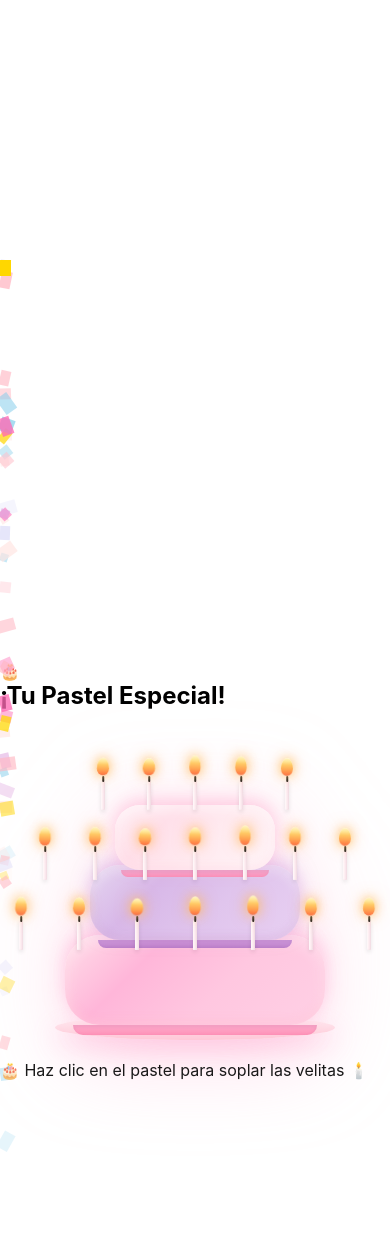
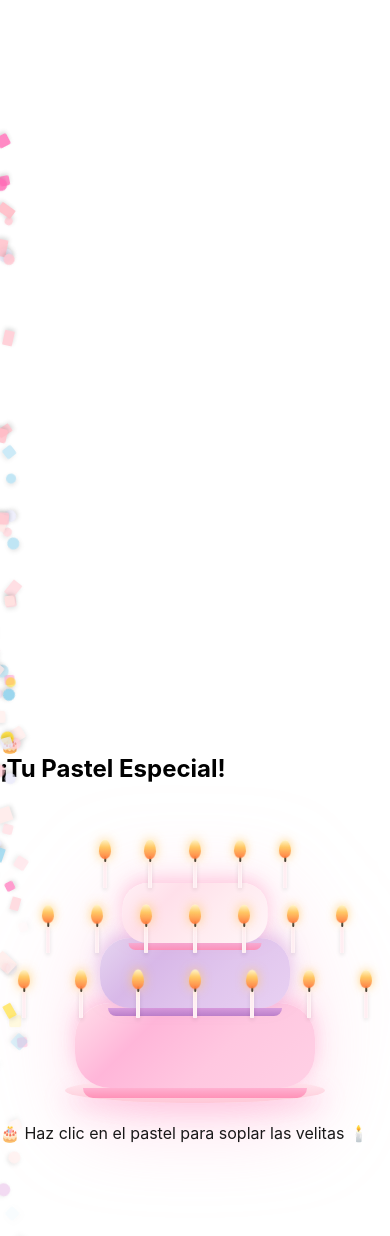
Before and after one commit to Fenix2696/Cumple19, a React (Create React App) app: page / in a window 390 px wide. Shown: the top 1236 px of the page. Built offline with nearby package versions, Linux system fonts and the light colour scheme; the HTML template or start-up script is replaced by a standard one.

Commit message:
Fix mobile layout for cake, candles and confetti

```diff
--- a/src/components/Confetti.jsx
+++ b/src/components/Confetti.jsx
@@ -5,7 +5,7 @@ function Confetti() {
   const [pieces, setPieces] = useState([]);
 
   useEffect(() => {
-    const confettiPieces = Array.from({ length: 50 }, (_, i) => ({
+    const confettiPieces = Array.from({ length: 60 }, (_, i) => ({
       id: i,
       left: Math.random() * 100,
       delay: Math.random() * 3,
@@ -23,6 +23,7 @@ function Confetti() {
         "#87CEEB",
       ][Math.floor(Math.random() * 8)],
       rotation: Math.random() * 360,
+      swing: (Math.random() - 0.5) * 50,
     }));
 
     setPieces(confettiPieces);
@@ -55,6 +56,7 @@ function Confetti() {
             transform: `rotate(${piece.rotation}deg)`,
             width: `${piece.size}px`,
             height: piece.shape === 2 ? `${piece.size * 1.5}px` : `${piece.size}px`,
+            '--swing': `${piece.swing}px`,
           }}
         />
       ))}
--- a/src/styles/cake.css
+++ b/src/styles/cake.css
@@ -1,7 +1,4 @@
-/* ================================================ */
-/*            CONTENEDOR PRINCIPAL                  */
-/* ================================================ */
-
+/* CONTENEDOR PRINCIPAL */
 .cake-3d-container {
   position: relative;
   width: 100%;
@@ -13,14 +10,7 @@
   filter: drop-shadow(0 20px 40px rgba(255, 160, 200, 0.3));
 }
 
-.cake-3d-container:hover {
-  transform: scale(1.03) translateY(-5px);
-}
-
-/* ================================================ */
-/*                    PLATO MEJORADO                */
-/* ================================================ */
-
+/* PLATO */
 .cake-plate {
   position: absolute;
   bottom: 20px;
@@ -28,24 +18,9 @@
   transform: translateX(-50%);
   width: 440px;
   height: 25px;
-  background: linear-gradient(180deg,
-    #FFF5F8 0%,
-    #FFE4EC 30%,
-    #FFD4E0 70%,
-    #FFC8D8 100%
-  );
+  background: linear-gradient(180deg, #FFF5F8 0%, #FFE4EC 30%, #FFD4E0 70%, #FFC8D8 100%);
   border-radius: 50%;
-  box-shadow:
-    0 10px 25px rgba(255, 150, 200, 0.4),
-    0 5px 15px rgba(255, 180, 210, 0.3),
-    inset 0 -3px 8px rgba(255, 200, 220, 0.5),
-    inset 0 3px 10px rgba(255, 255, 255, 0.7);
-  animation: plateGlow 3s ease-in-out infinite;
-}
-
-@keyframes plateGlow {
-  0%, 100% { box-shadow: 0 10px 25px rgba(255, 150, 200, 0.4); }
-  50% { box-shadow: 0 10px 35px rgba(255, 150, 200, 0.6); }
+  box-shadow: 0 10px 25px rgba(255, 150, 200, 0.4);
 }
 
 .plate-shine {
@@ -54,27 +29,18 @@
   left: 20%;
   width: 60%;
   height: 8px;
-  background: linear-gradient(90deg,
-    transparent,
-    rgba(255, 255, 255, 0.6),
-    transparent
-  );
+  background: linear-gradient(90deg, transparent, rgba(255, 255, 255, 0.6), transparent);
   border-radius: 50%;
   filter: blur(3px);
 }
 
-/* ================================================ */
-/*               CAPAS DEL PASTEL MEJORADAS         */
-/* ================================================ */
-
+/* CAPAS DEL PASTEL */
 .cake-layer {
   position: absolute;
   left: 50%;
   transform: translateX(-50%);
-  transition: transform 0.3s ease;
 }
 
-/* CAPA 1 - BASE */
 .cake-layer-1 {
   bottom: 45px;
   width: 400px;
@@ -83,23 +49,11 @@
 
 .cake-layer-1 .cake-layer-top {
   position: absolute;
-  top: 0;
-  left: 0;
   width: 100%;
   height: 100%;
-  background: linear-gradient(135deg,
-    #FFDEE9 0%,
-    #FFB6D9 30%,
-    #FFC7E0 60%,
-    #FFD0E5 100%
-  );
+  background: linear-gradient(135deg, #FFDEE9 0%, #FFB6D9 30%, #FFC7E0 60%, #FFD0E5 100%);
   border-radius: 35px;
-  box-shadow:
-    0 -6px 20px rgba(255, 150, 200, 0.5),
-    inset 0 6px 15px rgba(255, 255, 255, 0.4),
-    inset 0 -4px 10px rgba(255, 180, 200, 0.3);
-  position: relative;
-  overflow: hidden;
+  box-shadow: 0 -6px 20px rgba(255, 150, 200, 0.5);
 }
 
 .cake-layer-1 .cake-layer-side {
@@ -108,15 +62,10 @@
   left: 8px;
   right: 8px;
   height: 10px;
-  background: linear-gradient(180deg,
-    rgba(255, 160, 200, 0.7),
-    rgba(255, 140, 180, 0.9)
-  );
+  background: linear-gradient(180deg, rgba(255, 160, 200, 0.7), rgba(255, 140, 180, 0.9));
   border-radius: 0 0 35px 35px;
-  box-shadow: inset 0 2px 4px rgba(200, 100, 150, 0.3);
 }
 
-/* CAPA 2 - MEDIO */
 .cake-layer-2 {
   bottom: 170px;
   width: 320px;
@@ -124,21 +73,12 @@
 }
 
 .cake-layer-2 .layer-2-top {
-  background: linear-gradient(135deg,
-    #E5D5F0 0%,
-    #D8B8E8 30%,
-    #E0C5ED 60%,
-    #E8D0F2 100%
-  );
+  background: linear-gradient(135deg, #E5D5F0 0%, #D8B8E8 30%, #E0C5ED 60%, #E8D0F2 100%);
   border-radius: 30px;
   position: absolute;
   width: 100%;
   height: 100%;
-  box-shadow:
-    0 -5px 18px rgba(200, 140, 220, 0.5),
-    inset 0 5px 12px rgba(255, 255, 255, 0.4),
-    inset 0 -3px 8px rgba(200, 140, 200, 0.3);
-  overflow: hidden;
+  box-shadow: 0 -5px 18px rgba(200, 140, 220, 0.5);
 }
 
 .cake-layer-2 .layer-2-side {
@@ -147,15 +87,10 @@
   left: 8px;
   right: 8px;
   height: 8px;
-  background: linear-gradient(180deg,
-    rgba(200, 140, 220, 0.7),
-    rgba(180, 120, 200, 0.9)
-  );
+  background: linear-gradient(180deg, rgba(200, 140, 220, 0.7), rgba(180, 120, 200, 0.9));
   border-radius: 0 0 30px 30px;
-  box-shadow: inset 0 2px 4px rgba(150, 100, 180, 0.3);
 }
 
-/* CAPA 3 - SUPERIOR */
 .cake-layer-3 {
   bottom: 275px;
   width: 240px;
@@ -163,21 +98,12 @@
 }
 
 .cake-layer-3 .layer-3-top {
-  background: linear-gradient(135deg,
-    #FFF0F5 0%,
-    #FFE0EA 30%,
-    #FFEBF0 60%,
-    #FFF5F8 100%
-  );
+  background: linear-gradient(135deg, #FFF0F5 0%, #FFE0EA 30%, #FFEBF0 60%, #FFF5F8 100%);
   border-radius: 25px;
   position: absolute;
   width: 100%;
   height: 100%;
-  box-shadow:
-    0 -5px 18px rgba(255, 160, 200, 0.5),
-    inset 0 5px 12px rgba(255, 255, 255, 0.5),
-    inset 0 -3px 8px rgba(255, 200, 220, 0.3);
-  overflow: hidden;
+  box-shadow: 0 -5px 18px rgba(255, 160, 200, 0.5);
 }
 
 .cake-layer-3 .layer-3-side {
@@ -186,18 +112,11 @@
   left: 6px;
   right: 6px;
   height: 7px;
-  background: linear-gradient(180deg,
-    rgba(255, 160, 200, 0.7),
-    rgba(255, 140, 180, 0.9)
-  );
+  background: linear-gradient(180deg, rgba(255, 160, 200, 0.7), rgba(255, 140, 180, 0.9));
   border-radius: 0 0 25px 25px;
-  box-shadow: inset 0 2px 4px rgba(200, 120, 160, 0.3);
 }
 
-/* ================================================ */
-/*              VELAS MEJORADAS                     */
-/* ================================================ */
-
+/* VELAS */
 .candles-container {
   position: absolute;
   left: 50%;
@@ -206,20 +125,17 @@
   display: flex;
   justify-content: center;
   align-items: flex-end;
-  z-index: 100;
+  z-index: 10;
 }
 
-/* Velas en la capa superior */
 .candles-top {
   bottom: 360px;
 }
 
-/* Velas en la capa media */
 .candles-middle {
   bottom: 265px;
 }
 
-/* Velas en la capa inferior */
 .candles-bottom {
   bottom: 160px;
 }
@@ -229,23 +145,13 @@
   margin: 0 3px;
 }
 
-/* Palo de vela mejorado */
 .candle-stick-improved {
   position: relative;
   width: 6px;
   height: 40px;
-  background: linear-gradient(90deg,
-    #FFF5F7 0%,
-    #FFECF1 25%,
-    #FFF0F3 50%,
-    #FFECF1 75%,
-    #FFF5F7 100%
-  );
+  background: linear-gradient(90deg, #FFF5F7 0%, #FFECF1 50%, #FFF5F7 100%);
   border-radius: 5px 5px 2px 2px;
-  box-shadow:
-    0 2px 4px rgba(0, 0, 0, 0.1),
-    inset -1px 0 2px rgba(200, 160, 180, 0.3),
-    inset 1px 0 2px rgba(255, 255, 255, 0.7);
+  box-shadow: 0 2px 4px rgba(0, 0, 0, 0.1);
 }
 
 .candle-wick {
@@ -255,14 +161,11 @@
   transform: translateX(-50%);
   width: 1.5px;
   height: 6px;
-  background: linear-gradient(180deg, #2C2C2C, #1A1A1A);
+  background: #2C2C2C;
   border-radius: 1px;
 }
 
-/* ================================================ */
-/*              LLAMA MEJORADA                      */
-/* ================================================ */
-
+/* LLAMA */
 .flame-container-improved {
   position: absolute;
   top: -35px;
@@ -270,22 +173,12 @@
   transform: translateX(-50%);
   width: 24px;
   height: 36px;
-  animation: flameMovementImproved 1s ease-in-out infinite;
+  animation: flameMove 1s ease-in-out infinite;
 }
 
-@keyframes flameMovementImproved {
-  0%, 100% {
-    transform: translateX(-50%) translateY(0) scaleY(1) scaleX(1);
-  }
-  25% {
-    transform: translateX(-50%) translateY(-2px) scaleY(1.1) scaleX(0.95);
-  }
-  50% {
-    transform: translateX(-50%) translateY(0) scaleY(0.95) scaleX(1.05);
-  }
-  75% {
-    transform: translateX(-50%) translateY(-1px) scaleY(1.05) scaleX(0.98);
-  }
+@keyframes flameMove {
+  0%, 100% { transform: translateX(-50%) scaleY(1); }
+  50% { transform: translateX(-50%) scaleY(1.1); }
 }
 
 .flame-improved {
@@ -297,43 +190,78 @@
   height: 24px;
   background: linear-gradient(180deg,
     rgba(255, 245, 200, 1) 0%,
-    rgba(255, 230, 150, 1) 20%,
     rgba(255, 200, 100, 1) 40%,
-    rgba(255, 160, 80, 1) 70%,
-    rgba(255, 120, 60, 0.95) 90%,
-    rgba(230, 100, 50, 0.8) 100%
+    rgba(255, 120, 60, 0.95) 100%
   );
   border-radius: 50% 50% 50% 50% / 60% 60% 40% 40%;
-  box-shadow:
-    0 0 10px rgba(255, 200, 100, 0.8),
-    0 0 16px rgba(255, 150, 70, 0.5);
-  animation: flameDanceImproved 0.6s ease-in-out infinite;
+  box-shadow: 0 0 10px rgba(255, 200, 100, 0.8);
+  animation: flameDance 0.6s ease-in-out infinite;
 }
 
-@keyframes flameDanceImproved {
-  0%, 100% {
-    transform: translateX(-50%) rotate(-3deg);
+@keyframes flameDance {
+  0%, 100% { transform: translateX(-50%) rotate(-3deg); }
+  50% { transform: translateX(-50%) rotate(3deg); }
+}
+
+/* HUMO */
+.smoke-trail {
+  position: absolute;
+  top: -15px;
+  left: 50%;
+  transform: translateX(-50%);
+  width: 50px;
+  height: 100px;
+  pointer-events: none;
+}
+
+.smoke-puff {
+  position: absolute;
+  left: 50%;
+  transform: translateX(-50%);
+  border-radius: 50%;
+  background: radial-gradient(circle, rgba(140, 140, 140, 0.5) 0%, transparent 100%);
+  animation: smokeRise 2s ease-out forwards;
+  opacity: 0;
+}
+
+.puff-1 {
+  width: 20px;
+  height: 20px;
+  top: 0;
+}
+
+.puff-2 {
+  width: 25px;
+  height: 25px;
+  top: 0;
+}
+
+@keyframes smokeRise {
+  0% {
+    opacity: 0;
+    transform: translateX(-50%) translateY(0) scale(0.5);
   }
-  50% {
-    transform: translateX(-50%) rotate(3deg);
+  20% {
+    opacity: 0.7;
+  }
+  100% {
+    opacity: 0;
+    transform: translateX(-50%) translateY(-80px) scale(1.5);
   }
 }
 
-/* ================================================ */
-/*           MENSAJE DE DESEO CUMPLIDO              */
-/* ================================================ */
-
+/* MENSAJE */
 .wish-granted {
   position: absolute;
-  top: -120px;
+  top: -100px;
   left: 50%;
   transform: translateX(-50%);
   text-align: center;
   animation: wishAppear 1s ease-out forwards;
-  animation-delay: 0.5s;
   opacity: 0;
   z-index: 50;
   white-space: nowrap;
+  width: max-content;
 }
 
 @keyframes wishAppear {
@@ -348,92 +276,69 @@
 }
 
 .wish-text {
-  font-size: 28px;
+  font-size: 24px;
   font-weight: bold;
-  background: linear-gradient(
-    135deg,
-    #FF69B4 0%,
-    #FF1493 25%,
-    #DA70D6 50%,
-    #FF69B4 75%,
-    #FF1493 100%
-  );
+  background: linear-gradient(135deg, #FF69B4 0%, #FF1493 50%, #DA70D6 100%);
   background-size: 200% 200%;
   -webkit-background-clip: text;
   background-clip: text;
   -webkit-text-fill-color: transparent;
   animation: gradientShift 3s ease infinite;
-  filter: drop-shadow(0 2px 4px rgba(255, 105, 180, 0.3));
 }
 
 @keyframes gradientShift {
-  0%, 100% {
-    background-position: 0% 50%;
-  }
-  50% {
-    background-position: 100% 50%;
-  }
+  0%, 100% { background-position: 0% 50%; }
+  50% { background-position: 100% 50%; }
 }
 
 .wish-stars {
-  margin-top: 8px;
-  font-size: 24px;
-  animation: starsGlow 1.5s ease-in-out infinite;
+  margin-top: 4px;
+  font-size: 20px;
 }
 
-@keyframes starsGlow {
-  0%, 100% {
-    opacity: 0.6;
-    transform: scale(1);
-  }
-  50% {
-    opacity: 1;
-    transform: scale(1.2);
-  }
-}
-
-/* ================================================ */
-/*           RESPONSIVE ADJUSTMENTS                 */
-/* ================================================ */
-
+/* RESPONSIVE */
 @media (max-width: 768px) {
   .cake-3d-container {
-    max-width: 400px;
-    height: 420px;
+    max-width: 350px;
+    height: 400px;
   }
 
   .cake-plate {
-    width: 360px;
+    width: 320px;
   }
 
   .cake-layer-1 {
-    width: 340px;
-    height: 110px;
-    bottom: 45px;
+    width: 300px;
+    height: 100px;
+    bottom: 40px;
   }
 
   .cake-layer-2 {
-    width: 270px;
-    height: 95px;
-    bottom: 150px;
+    width: 240px;
+    height: 85px;
+    bottom: 135px;
   }
 
   .cake-layer-3 {
-    width: 200px;
-    height: 80px;
-    bottom: 240px;
+    width: 180px;
+    height: 70px;
+    bottom: 215px;
   }
 
   .candles-top {
-    bottom: 315px;
+    bottom: 280px;
   }
 
   .candles-middle {
-    bottom: 230px;
+    bottom: 205px;
   }
 
   .candles-bottom {
-    bottom: 140px;
+    bottom: 125px;
+  }
+
+  .candle-wrapper {
+    margin: 0 2px;
   }
 
   .candle-stick-improved {
@@ -453,79 +358,6 @@
   }
 
   .wish-granted {
-    top: -100px;
-  }
-
-  .wish-text {
-    font-size: 20px;
-  }
-
-  .wish-stars {
-    font-size: 18px;
-  }
-}
-
-@media (max-width: 480px) {
-  .cake-3d-container {
-    max-width: 300px;
-    height: 350px;
-  }
-
-  .cake-plate {
-    width: 280px;
-  }
-
-  .cake-layer-1 {
-    width: 260px;
-    height: 90px;
-    bottom: 35px;
-  }
-
-  .cake-layer-2 {
-    width: 210px;
-    height: 75px;
-    bottom: 120px;
-  }
-
-  .cake-layer-3 {
-    width: 160px;
-    height: 65px;
-    bottom: 190px;
-  }
-
-  .candles-top {
-    bottom: 250px;
-  }
-
-  .candles-middle {
-    bottom: 180px;
-  }
-
-  .candles-bottom {
-    bottom: 110px;
-  }
-
-  .candle-wrapper {
-    margin: 0 2px;
-  }
-
-  .candle-stick-improved {
-    width: 4px;
-    height: 30px;
-  }
-
-  .flame-container-improved {
-    width: 18px;
-    height: 26px;
-    top: -28px;
-  }
-
-  .flame-improved {
-    width: 12px;
-    height: 18px;
-  }
-
-  .wish-granted {
     top: -80px;
   }
 
@@ -537,3 +369,76 @@
     font-size: 16px;
   }
 }
+
+@media (max-width: 480px) {
+  .cake-3d-container {
+    max-width: 280px;
+    height: 340px;
+  }
+
+  .cake-plate {
+    width: 260px;
+  }
+
+  .cake-layer-1 {
+    width: 240px;
+    height: 85px;
+    bottom: 35px;
+  }
+
+  .cake-layer-2 {
+    width: 190px;
+    height: 70px;
+    bottom: 115px;
+  }
+
+  .cake-layer-3 {
+    width: 145px;
+    height: 60px;
+    bottom: 180px;
+  }
+
+  .candles-top {
+    bottom: 235px;
+  }
+
+  .candles-middle {
+    bottom: 170px;
+  }
+
+  .candles-bottom {
+    bottom: 105px;
+  }
+
+  .candle-wrapper {
+    margin: 0 1.5px;
+  }
+
+  .candle-stick-improved {
+    width: 4px;
+    height: 28px;
+  }
+
+  .flame-container-improved {
+    width: 16px;
+    height: 24px;
+    top: -26px;
+  }
+
+  .flame-improved {
+    width: 12px;
+    height: 18px;
+  }
+
+  .wish-granted {
+    top: -70px;
+  }
+
+  .wish-text {
+    font-size: 16px;
+  }
+
+  .wish-stars {
+    font-size: 14px;
+  }
+}
--- a/src/styles/confetti.css
+++ b/src/styles/confetti.css
@@ -1,10 +1,10 @@
 @keyframes confettiFall {
   0% {
-    transform: translateY(-10vh) rotate(0deg);
+    transform: translateY(-10vh) translateX(0) rotate(0deg);
     opacity: 1;
   }
   100% {
-    transform: translateY(100vh) rotate(720deg);
+    transform: translateY(100vh) translateX(var(--swing, 0)) rotate(720deg);
     opacity: 0;
   }
 }
@@ -14,3 +14,21 @@
   animation-timing-function: ease-in;
   animation-iteration-count: infinite;
 }
+
+.confetti-square,
+.confetti-circle,
+.confetti-rectangle {
+  box-shadow: 0 2px 4px rgba(0, 0, 0, 0.2);
+}
+
+.confetti-circle {
+  border-radius: 50%;
+}
+
+.confetti-square {
+  border-radius: 2px;
+}
+
+.confetti-rectangle {
+  border-radius: 1px;
+}
```
